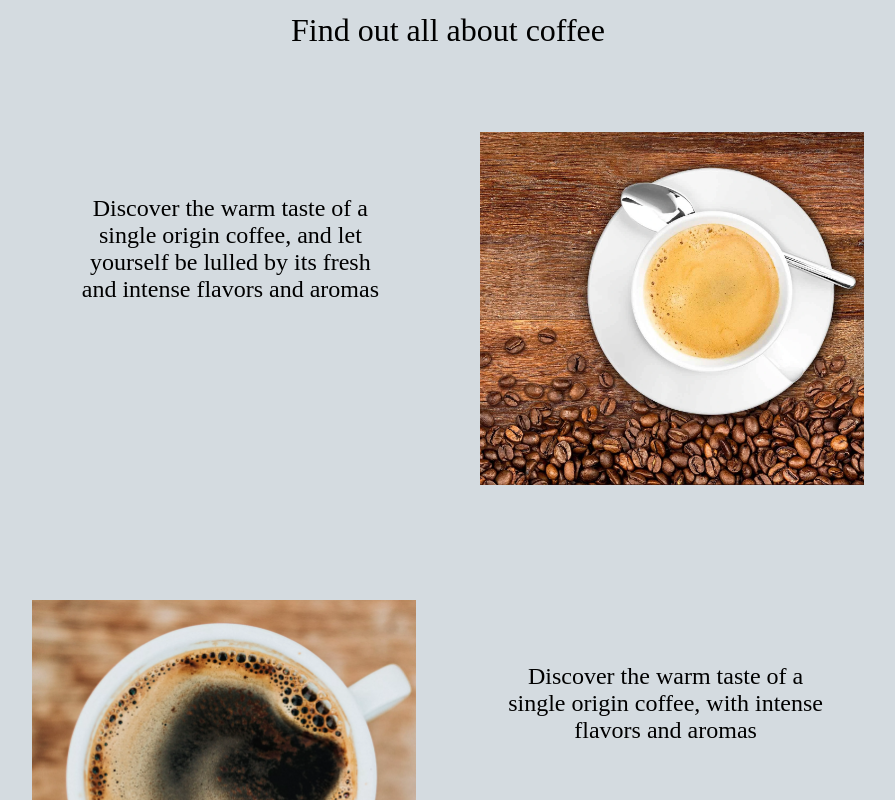
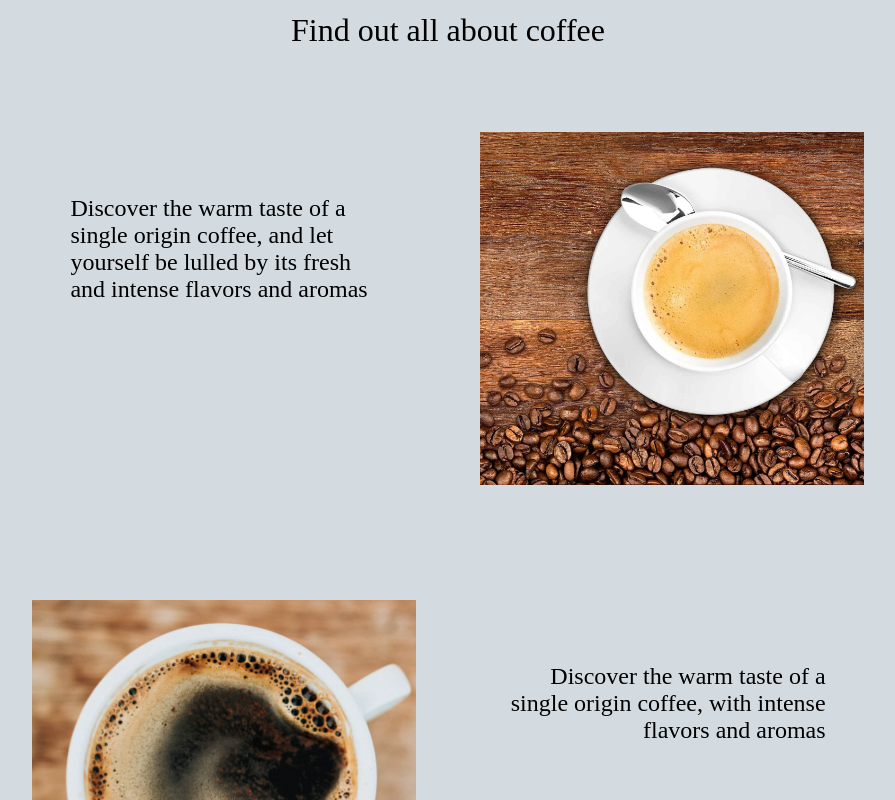
Before and after one commit to Andrea-March/Andrea-March.github.io, a React (Create React App) app: page / in a window 1280 px wide. Shown: the part 920-1720 px from the top of the page, without its empty margins (192-1087 px from the left). Built offline with nearby package versions, Linux system fonts and the light colour scheme.

Commit message:
fixed carousel and sticky bar

```diff
--- a/src/components/home/home.css
+++ b/src/components/home/home.css
@@ -67,7 +67,7 @@
     font-size: 1.5em;
     transition: all .3s ease-in-out;
     align-self: flex-start;
-    text-align: center;
+    text-align: left;
     padding: 5%;
 }
 .gallery-element p:hover{
@@ -77,6 +77,10 @@
 
 .right-description{
     flex-direction: row-reverse;
+}
+
+.right-description p {
+    text-align: right;
 }
 
 .whoarewe{
```
